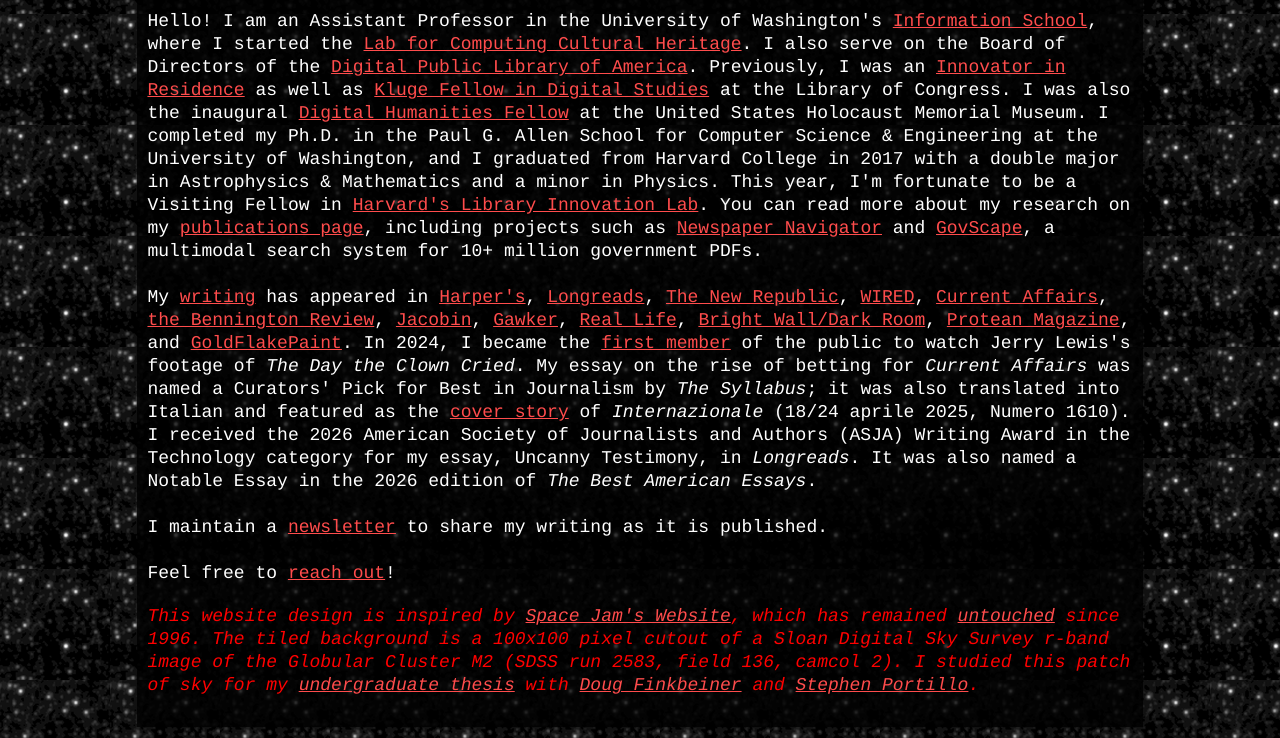
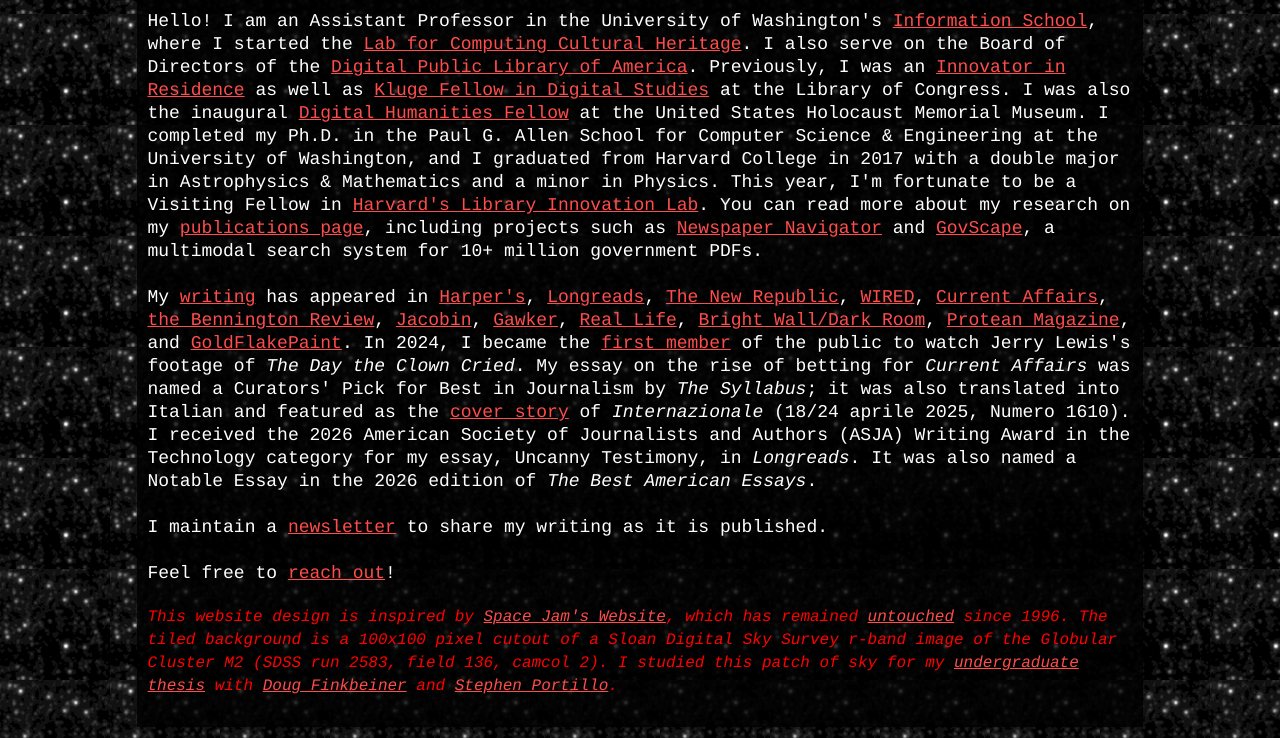
Before and after one commit to bcglee/bcglee.github.io, a plain HTML site: page index.html in a window 1280 px wide. Shown: the part 541-1279 px from the top of the page. Drawn offline with Linux system fonts and the light colour scheme.

Commit message:
Update index.html

```diff
--- a/index.html
+++ b/index.html
@@ -208,7 +208,7 @@
               <br />
               <p>
                 <i
-                  ><font size="4"
+                  ><font size="3"
                     >This website design is inspired by
                     <a href="https://www.spacejam.com/1996/" target="_blank"
                       >Space Jam's Website</a
```
